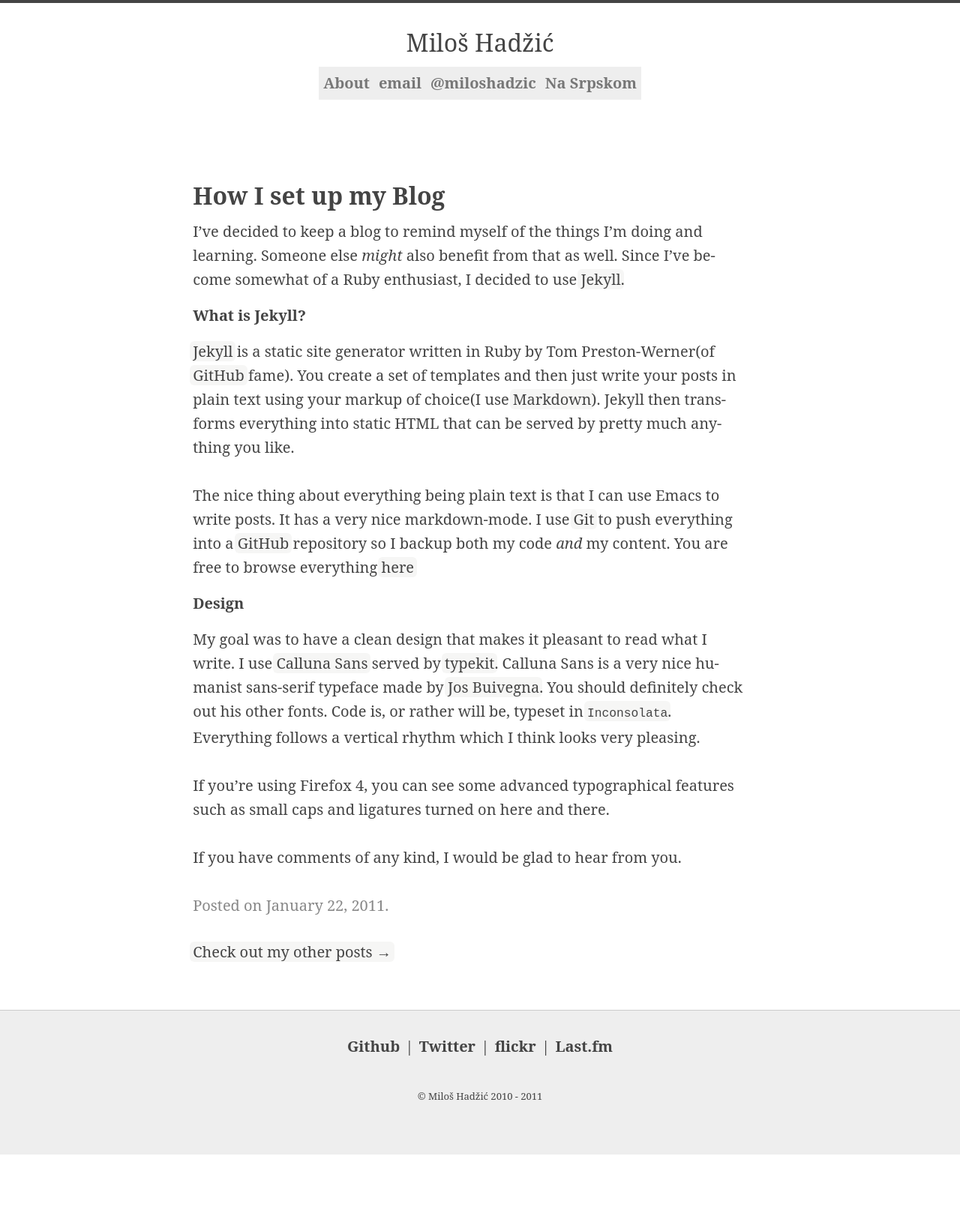
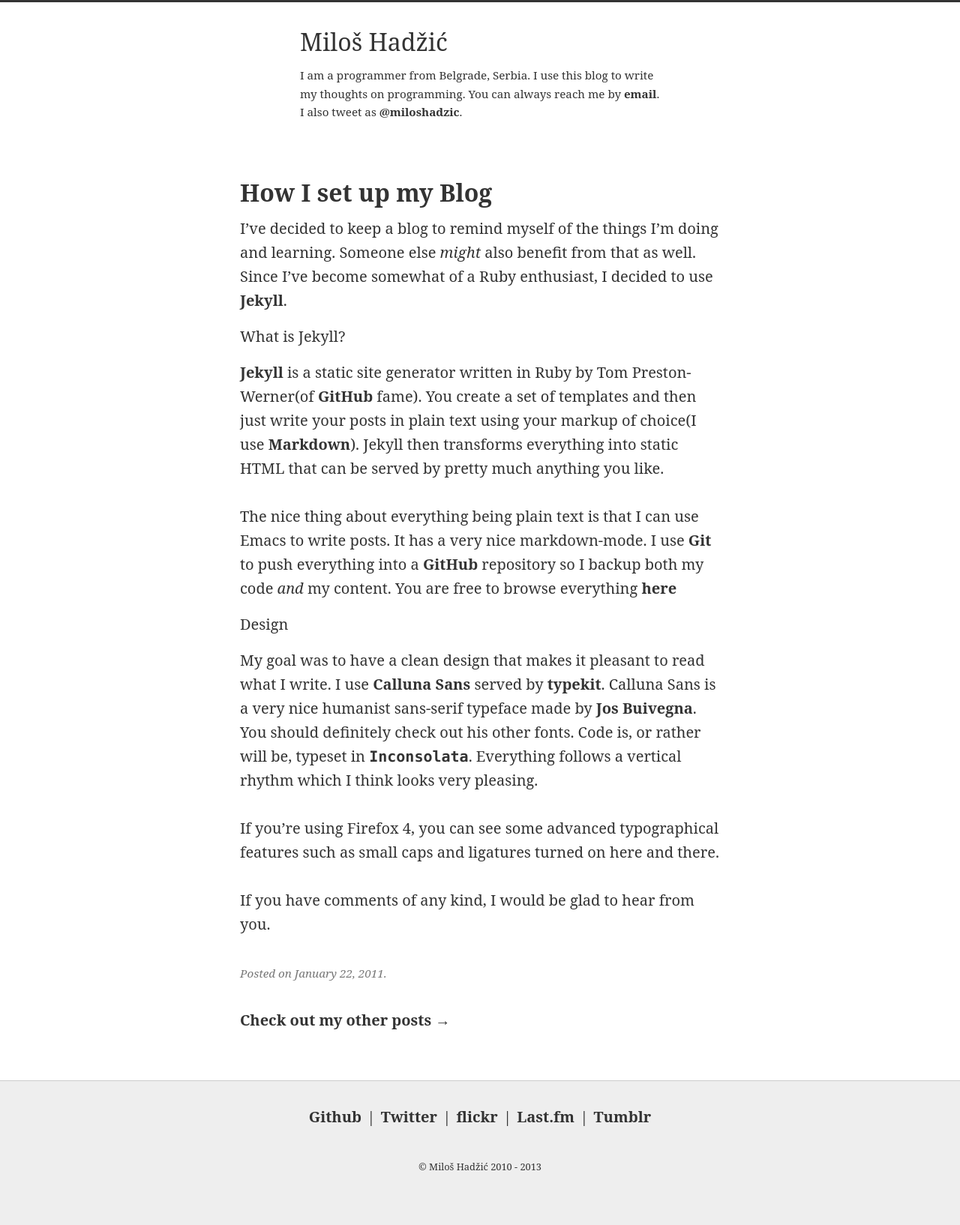
Before and after one commit to miloshadzic/miloshadzic.github.com, a Jekyll site: the page built from _posts/2011-01-22-how-i-set-up-my-blog.md, in a window 1280 px wide. Shown: the whole page at 75% size. Built offline with Jekyll 4.4.1, drawn with Linux system fonts in a browser that asks for light colours; Markdown is read by kramdown in place of the engine named in the settings; before the commit the page ends 1540 px from its top, so only the background shows below that.

Commit message:
New header

```diff
--- a/_includes/footer.html
+++ b/_includes/footer.html
@@ -1,6 +1,11 @@
-<div id="footer">
-  <div class="center">
-    <p><a href="http://github.com/miloshadzic">Github</a> | <a class="twitter" href="http://twitter.com/#!/miloshadzic">Twitter</a> | <a class="flickr" href="http://www.flickr.com/people/39349369@N03/">flick<span class="flickrmagenta">r</span></a> | <a class="lfmred" href="http://www.last.fm/user/nagnatron">Last.fm</a></p>
-    <p><span class="small">© Miloš Hadžić 2010 - 2011</span></p>
-</div>
-</div>
+<footer>
+    <p><a href="http://github.com/miloshadzic">Github</a>
+    | <a class="twitter"
+    href="http://twitter.com/#!/miloshadzic">Twitter</a>
+    | <a class="flickr"
+    href="http://www.flickr.com/people/39349369@N03/">flick<span class="flickrmagenta">r</span></a>
+    | <a class="lfmred"
+    href="http://www.last.fm/user/nagnatron">Last.fm</a>
+    | <a href="http://nagnatron.tumblr.com">Tumblr</a></p>
+    <p><span class="small">© Miloš Hadžić 2010 - 2013</span></p>
+</footer>
--- a/_includes/header.html
+++ b/_includes/header.html
@@ -1,11 +1,7 @@
 <header>
   <h1><a href='/'>Miloš Hadžić</a></h1>
-  <nav>
-    <ul>
-      <li><a href="/about">About</a></li>
-      <li><address><a href="mailto:me@miloshadzic.com">email</a></address></li>
-      <li><a href="http://twitter.com/#!/miloshadzic">@miloshadzic</a></li>
-      <li><a href="http://nagnatron.tumblr.com">Na Srpskom</a></li>
-    </ul>
-  </nav>
+  <p>I am  a programmer from Belgrade, Serbia. I use this
+  blog to write my thoughts on programming. You can always reach
+  me by <a href='mailto:me@miloshadzic.com'>email</a>. I
+  also tweet as <a href="http://twitter.com/miloshadzic">@miloshadzic</a>.</p>
 </header>
--- a/_layouts/post.html
+++ b/_layouts/post.html
@@ -5,6 +5,11 @@ layout: centered
 <article>
   <h1>{{ page.title }}</h1>
   {{ content }}
-  <time datetime='{{ page.date }}' pubdate>Posted on {{ page.date | date: "%B %d,  %Y" }}.</time>
+  <p>
+    <time datetime='{{ page.date }}' pubdate>Posted on {{ page.date | date: "%B %d,  %Y" }}.</time>
+  </p>
+  <p>
+    <a class="liked" href="http://miloshadzic.com">Check out my other
+    posts →</a>
+  </p>
 </article>
-<a class="liked" href="http://miloshadzic.com">Check out my other posts →</a>
--- a/resources/css/style.css
+++ b/resources/css/style.css
@@ -26,10 +26,10 @@ body {
   background: #ffffff;
   font-size: 125%;
   font-family: "ff-meta-serif-web-pro-1","ff-meta-serif-web-pro-2","serif";
-  color: #444444;
+  color: #333333;
   hyphens: auto;
-  text-rendering: optimizeLegibility;
-  border-top: 4px #444444 solid; }
+  border-top: 0.2rem #333333 solid;
+  text-rendering: optimizeLegibility; }
 
 ol, ul {
   list-style: none; }
@@ -43,12 +43,12 @@ q:before, q:after {
   content: none; }
 
 ::-moz-selection {
-  color: #444444;
+  color: #333333;
   background: #f6f6f5; }
 
 ::selection {
-  color: #444444;
-  background: #444444; }
+  color: #333333;
+  background: #333333; }
 
 table {
   border-collapse: collapse;
@@ -65,11 +65,8 @@ p {
   -webkit-hyphens: auto;
   hyphens: auto; }
 
-h1, h2, h3, h4, h5, h6 {
-  font-weight: 300;
-  text-rendering: optimizeLegibility; }
-
 h1 {
+  color: #333333;
   font-size: 1.6em;
   font-weight: bold;
   line-height: 2em;
@@ -78,13 +75,10 @@ h1 {
   overflow-x: visible; }
 
 h2, h3 {
-  color: #444444;
-  font-weight: 800;
   font-size: 1em;
   line-height: 1.6;
   margin-top: -0.8em;
-  margin-bottom: 0.8em;
-  text-rendering: optimizeLegibility; }
+  margin-bottom: 0.8em; }
 
 h4 {
   font-size: 0.8em; }
@@ -96,34 +90,31 @@ h6 {
   font-size: 0.5em; }
 
 .m, .mono, pre, code {
-  font-family: monospace;
+  font-family: Menlo, monospace;
   margin-bottom: 1.6em;
   overflow: auto; }
 
 pre, code {
-  margin-left: -15px;
-  padding-left: 12px;
-  border-left: 3px solid #eee; }
+  font-size: 0.90rem;
+  line-height: 1.6rem;
+  margin-left: -1rem;
+  padding-left: 0.6rem;
+  border-left: 0.4rem solid #eee; }
 
 hr {
-  margin-top: 3.2em;
-  margin-bottom: 1.6em;
+  margin-top: 3.2rem;
+  margin-bottom: 1.6rem;
   border: 0;
   border-bottom: 2px #eee solid;
-  width: 50%; }
+  width: 20rem; }
 
 time {
-  color: #888;
-  font-weight: normal;
-  line-height: 1.6em;
-  margin-bottom: 1.6em; }
-
-a {
-  text-decoration: none;
-  color: inherit; }
-
-a:hover {
-  color: inherit; }
+  font-size: 0.95rem;
+  color: #777777;
+  font-style: italic;
+  line-height: 1.6rem;
+  margin-bottom: 1.6rem;
+  margin-top: -1.6rem; }
 
 ul, ol {
   margin-bottom: 1.6em; }
@@ -138,22 +129,23 @@ ul {
 li {
   line-height: 1.6em; }
 
-/* Here be the layout code */
-.floatright {
-  float: right;
-  max-width: 100px; }
+a {
+  text-decoration: none;
+  color: inherit;
+  font-weight: bold;
+  padding: 0em 0.1em;
+  margin: 0em -0.1em; }
 
-.floatleft {
-  float: left; }
+header {
+  max-width: 30rem;
+  margin: 0 auto; }
 
-.book {
-  min-height: 9.6em;
-  margin-bottom: 1.6em;
-  padding-right: 1em; }
+header h1 a {
+  font-weight: normal;
+  background: white; }
 
-header h1 {
-  font-weight: normal;
-  text-align: center; }
+header p {
+  font-size: 0.95rem; }
 
 header nav {
   display: table;
@@ -171,11 +163,15 @@ header nav ul li {
 
 header nav ul li:hover {
   color: #fdfdfd;
-  background: #444444; }
+  background: #333333; }
 
 header nav ul li a {
   display: block;
+  background: white;
   padding: 6px 6px; }
+
+header nav ul li a:hover {
+  color: #333333; }
 
 /* Blog post list */
 .postlist {
@@ -189,33 +185,45 @@ header nav ul li a {
   margin-bottom: 16px; }
 
 article {
+  max-width: 40rem;
+  margin: 0 auto;
+  margin-top: 4rem;
   margin-bottom: 1.6em; }
 
-time {
-  color: #888; }
+article a {
+  transition: color, background 0.2s ease-in;
+  -moz-transition: color, background 0.2s ease-in;
+  -webkit-transition: color, background 0.2s ease-in; }
 
-#center {
-  max-width: 37em;
-  margin: 0 auto;
-  margin-top: 96px;
-  padding-right: 2%; }
-
-#center h1 a {
-  background: #fcfcfb; }
-
-#center h1 a:hover {
-  color: #444444;
+article a:hover {
   background: #f6f6f5; }
 
-#footer a {
-  color: #444444;
+article h1 a {
+  color: #333333;
+  background: white; }
+
+article h1 a:hover {
+  color: #333333;
+  background: #f6f6f5; }
+
+footer {
+  margin-top: 3.2em;
+  padding-top: 1.6em;
+  padding-bottom: 1.6em;
+  border-top: 1px solid #ccc;
+  background: #eee;
+  width: 100%;
+  text-align: center; }
+
+footer a {
+  color: #333333;
   border: 2px #eee dotted;
   -moz-transition: border 0.3s ease-in;
   -webkit-transition: border 0.3s ease-in;
   font-weight: bold; }
 
-#footer a:hover {
-  border-bottom: 2px #444444 dotted; }
+footer a:hover {
+  border-bottom: 2px #333333 dotted; }
 
 .meta {
   float: left; }
@@ -230,19 +238,6 @@ a > img {
 a > img:hover {
   margin: -0.5em;
   border: 0.5em solid #f6f6f5; }
-
-#center a {
-  transition: color, background 0.1s ease-in;
-  -moz-transition: color, background 0.1s ease-in;
-  -webkit-transition: color, background 0.1s ease-in;
-  background: #f6f6f5;
-  border-radius: 0.3em;
-  padding: 0em 0.2em;
-  margin: 0em -0.2em; }
-
-#center a:hover {
-  background: #444444;
-  color: white; }
 
 /* Thumbnail image styling */
 .thumb {
@@ -261,20 +256,6 @@ a.thumb > img {
 .bookimg {
   margin: 0; }
 
-#footer {
-  margin-top: 3.2em;
-  padding-top: 1.6em;
-  padding-bottom: 1.6em;
-  border-top: 1px solid #ccc;
-  background: #eee;
-  width: 100%; }
-
-.center {
-  text-align: center; }
-
-.light {
-  font-weight: 300; }
-
 .small {
-  font-size: 13px;
-  line-height: 24px; }
+  font-size: 0.8rem;
+  line-height: 1.6em; }
```
Also changed, not shown: resources/sass/style.scss (+82 -92 lines).
